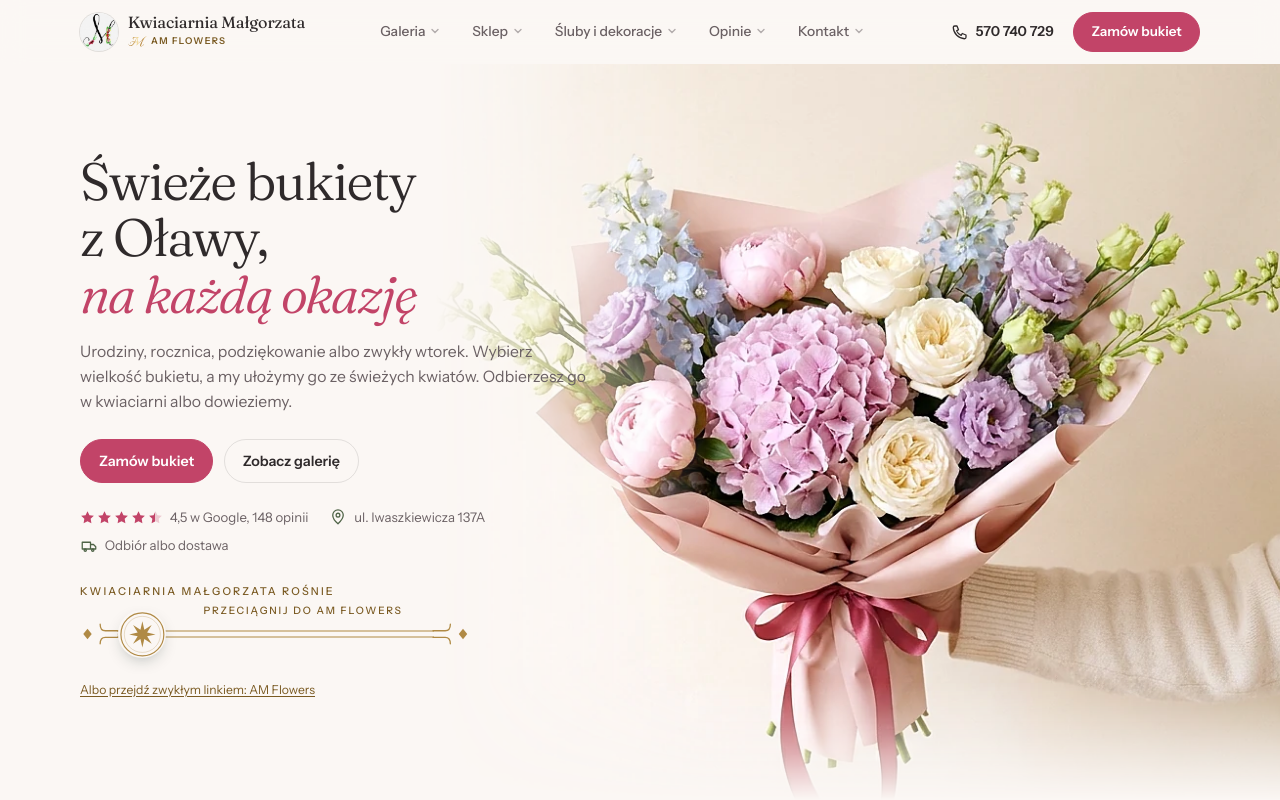
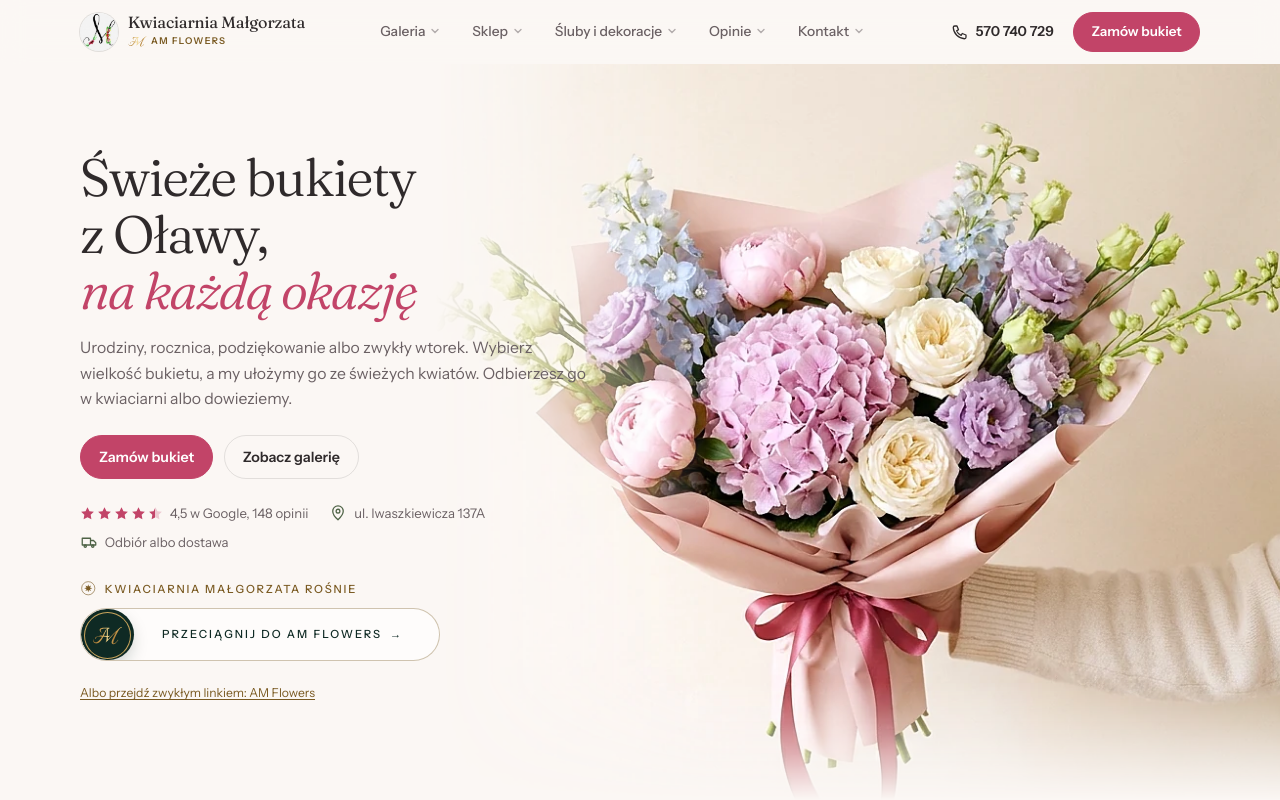
Before and after one commit to FabianAdrianW/Malgorzata_tests, a plain HTML site: page index.html in a window 1280 px wide. Shown: the top 800 px of the page. Drawn offline with Linux system fonts and the light colour scheme.

Commit message:
Revert "Suwak w stylu ornamentu z wizytówki: romby, zawinięcia, podwójna linia, uchwyt z gwiazdą"
This reverts commit d34af2fd6e01ff302aa0f06c340221c2f4e2608b.

```diff
--- a/am/am-swipe.css
+++ b/am/am-swipe.css
@@ -1,30 +1,22 @@
 /* AM Flowers · suwak przejścia (wpinany na stronę Kwiaciarni Małgorzata)
    Użycie: <div class="am-swipe" data-href="https://amflowers.pl/" data-asset-base="https://amflowers.pl/"></div> */
-.am-swipe{--g:#B08A45;--g2:#C9A45C;--g-text:#7A5A22;--em:#0F2A24;--em-d:#0A1E19;--iv:#F4EEE3;
-  display:flex;flex-direction:column;gap:.35rem;max-width:26rem;font-family:'Jost','Instrument Sans',system-ui,sans-serif}
-.am-swipe__label{margin:0;font-size:.72rem;font-weight:500;letter-spacing:.2em;text-transform:uppercase;color:var(--g-text)}
-/* tor: ornament z wizytówki położony poziomo (romb, zawinięcia, podwójna linia) */
-.am-swipe__track{--cap:2.5rem;--h:3.75rem;position:relative;height:var(--h);touch-action:pan-y;-webkit-tap-highlight-color:transparent;user-select:none;-webkit-user-select:none}
-.am-swipe__cap{position:absolute;top:50%;width:var(--cap);height:var(--cap);transform:translateY(-50%);fill:none;stroke:var(--g);stroke-width:1.4;stroke-linecap:round;overflow:visible}
-.am-swipe__cap .d{fill:var(--g);stroke:none}
-.am-swipe__cap.l{left:0}.am-swipe__cap.r{right:0}
-.am-swipe__rail{position:absolute;left:calc(var(--cap) - 1px);right:calc(var(--cap) - 1px);top:50%;height:7px;transform:translateY(-50%);border-block:1.4px solid var(--g)}
-.am-swipe__fill{position:absolute;left:0;top:50%;height:3px;transform:translateY(-50%);width:calc(var(--p,0) * var(--span,0px) + 1.5rem);background:linear-gradient(90deg,var(--g),var(--g2));border-radius:2px;opacity:calc(.25 + var(--p,0) * .75)}
-.am-swipe__hint{position:absolute;left:calc(var(--cap) + 3.75rem);right:var(--cap);top:-.2rem;text-align:center;font-size:.68rem;font-weight:500;letter-spacing:.18em;text-transform:uppercase;color:var(--g-text);opacity:calc(1 - var(--p,0) * 2.5);pointer-events:none;animation:amNudge 2.4s cubic-bezier(.22,1,.36,1) infinite}
-/* uchwyt: okrąg z gwiazdą */
-.am-swipe__handle{position:absolute;left:var(--cap);top:50%;width:3.25rem;height:3.25rem;margin-top:-1.625rem;padding:0;border:0;border-radius:50%;background:var(--bg,#FBF7F4);cursor:grab;touch-action:none;
-  transform:translateX(calc(var(--p,0) * var(--span,0px)));box-shadow:0 6px 18px -8px rgba(15,42,36,.45);transition:box-shadow .3s}
-.am-swipe__handle svg{width:100%;height:100%;display:block;overflow:visible;transform:rotate(calc(var(--p,0) * 180deg))}
-.am-swipe__handle .o{fill:none;stroke:var(--g);stroke-width:2.4}
-.am-swipe__handle .i{fill:none;stroke:var(--g);stroke-width:1;opacity:.55}
-.am-swipe__handle polygon{fill:var(--g)}
-.am-swipe__handle:hover{box-shadow:0 0 0 6px rgba(201,164,92,.15),0 6px 18px -8px rgba(15,42,36,.45)}
+.am-swipe{--g:#C9A45C;--g-text:#7A5A22;--em:#0F2A24;--em-d:#0A1E19;--iv:#F4EEE3;
+  display:flex;flex-direction:column;gap:.7rem;max-width:24rem;font-family:'Jost','Instrument Sans',system-ui,sans-serif}
+.am-swipe__label{display:flex;align-items:center;gap:.55rem;font-size:.75rem;font-weight:500;letter-spacing:.16em;text-transform:uppercase;color:var(--g-text);margin:0}
+.am-swipe__label svg{width:1.1rem;height:1.1rem;flex:none}
+.am-swipe__track{position:relative;height:3.5rem;border-radius:999px;border:1px solid rgba(122,90,34,.35);background:rgba(255,255,255,.65);overflow:hidden;touch-action:pan-y;-webkit-tap-highlight-color:transparent;user-select:none}
+.am-swipe__fill{position:absolute;inset:0 auto 0 0;width:calc(var(--p,0) * (100% - 3.5rem) + 3.5rem);background:var(--em);border-radius:999px}
+.am-swipe__fill:after{content:"";position:absolute;inset:auto 1.5rem 50% 1.75rem;height:5px;transform:translateY(50%);border-block:1px solid var(--g);opacity:calc(var(--p,0) * 1.4)}
+.am-swipe__hint{position:absolute;inset:0;display:flex;align-items:center;justify-content:center;padding-left:3rem;font-size:.75rem;font-weight:500;letter-spacing:.18em;text-transform:uppercase;color:var(--em);opacity:calc(1 - var(--p,0) * 2.2);pointer-events:none}
+.am-swipe__hint i{display:inline-block;margin-left:.5rem;font-style:normal;animation:amNudge 2.2s cubic-bezier(.22,1,.36,1) infinite}
+.am-swipe__handle{position:absolute;top:.25rem;left:.25rem;width:3rem;height:3rem;border-radius:50%;border:0;padding:0;background:var(--em);box-shadow:0 0 0 1px var(--g),0 6px 18px rgba(15,42,36,.28);display:grid;place-items:center;cursor:grab;transform:translateX(calc(var(--p,0) * (var(--w,0px) - 3.5rem)));touch-action:none}
+.am-swipe__handle img{width:2.1rem;height:auto;pointer-events:none}
 .am-swipe__handle:active{cursor:grabbing}
-.am-swipe__handle:focus-visible{outline:2px solid var(--g);outline-offset:4px}
-.am-swipe.is-back .am-swipe__handle,.am-swipe.is-back .am-swipe__fill,.am-swipe.is-back .am-swipe__handle svg{transition:transform .5s cubic-bezier(.34,1.3,.5,1),width .5s cubic-bezier(.34,1.3,.5,1)}
-.am-swipe.is-done .am-swipe__handle,.am-swipe.is-done .am-swipe__fill,.am-swipe.is-done .am-swipe__handle svg{transition:transform .35s cubic-bezier(.22,1,.36,1),width .35s cubic-bezier(.22,1,.36,1)}
+.am-swipe__handle:focus-visible{outline:2px solid var(--g);outline-offset:3px}
+.am-swipe.is-back .am-swipe__handle,.am-swipe.is-back .am-swipe__fill{transition:transform .45s cubic-bezier(.34,1.3,.5,1),width .45s cubic-bezier(.34,1.3,.5,1)}
+.am-swipe.is-done .am-swipe__handle,.am-swipe.is-done .am-swipe__fill{transition:transform .35s cubic-bezier(.22,1,.36,1),width .35s cubic-bezier(.22,1,.36,1)}
 .am-swipe__link{font-size:.8125rem;color:var(--g-text);text-underline-offset:.2em;align-self:flex-start;min-height:44px;display:inline-flex;align-items:center}
-@keyframes amNudge{0%,60%,100%{transform:none}30%{transform:translateX(.3rem)}}
+@keyframes amNudge{0%,60%,100%{transform:none}30%{transform:translateX(.35rem)}}
 
 /* kurtyna */
 .am-curtain{position:fixed;inset:0;z-index:9999;pointer-events:none;color:var(--iv,#F4EEE3)}
@@ -52,6 +44,6 @@
 .am-curtain.s3 .am-curtain__mark{opacity:1;transform:none}
 
 @media (prefers-reduced-motion:reduce){
-  .am-swipe__hint{animation:none}
+  .am-swipe__hint i{animation:none}
   .am-curtain *{transition:none!important}
 }
--- a/am/am-swipe.js
+++ b/am/am-swipe.js
@@ -11,14 +11,12 @@
     const href = root.dataset.href || 'https://amflowers.pl/';
     const base = root.dataset.assetBase || '';
     root.innerHTML = `
-      <p class="am-swipe__label" id="am-swipe-l">Kwiaciarnia Małgorzata rośnie</p>
+      <p class="am-swipe__label" id="am-swipe-l"><svg viewBox="0 0 110 110" aria-hidden="true"><circle cx="55" cy="55" r="44" fill="none" stroke="currentColor" stroke-width="4"/><path fill="currentColor" d="M55 28l4.6 15.9 14.5-8-8 14.5L82 55l-15.9 4.6 8 14.5-14.5-8L55 82l-4.6-15.9-14.5 8 8-14.5L28 55l15.9-4.6-8-14.5 14.5 8z"/></svg>Kwiaciarnia Małgorzata rośnie</p>
       <div class="am-swipe__track">
-        <svg class="am-swipe__cap l" viewBox="0 0 40 40" aria-hidden="true"><path d="M8 14.5l4.5 5.5-4.5 5.5-4.5-5.5z" class="d"/><path d="M40 16.5H27c-4 0-5.5-2.5-5.5-7M40 23.5H27c-4 0-5.5 2.5-5.5 7"/></svg>
-        <span class="am-swipe__rail" aria-hidden="true"><span class="am-swipe__fill"></span></span>
-        <svg class="am-swipe__cap r" viewBox="0 0 40 40" aria-hidden="true"><path d="M32 14.5l4.5 5.5-4.5 5.5-4.5-5.5z" class="d"/><path d="M0 16.5h13c4 0 5.5-2.5 5.5-7M0 23.5h13c4 0 5.5 2.5 5.5 7"/></svg>
-        <span class="am-swipe__hint" aria-hidden="true">Przeciągnij do AM Flowers</span>
+        <span class="am-swipe__fill" aria-hidden="true"></span>
+        <span class="am-swipe__hint" aria-hidden="true">Przeciągnij do AM Flowers<i>→</i></span>
         <button class="am-swipe__handle" type="button" role="slider" aria-labelledby="am-swipe-l" aria-valuemin="0" aria-valuemax="100" aria-valuenow="0" aria-valuetext="Przeciągnij w prawo albo naciśnij Enter, aby przejść do AM Flowers">
-          <svg viewBox="0 0 100 100" aria-hidden="true"><circle cx="50" cy="50" r="44" class="o"/><circle cx="50" cy="50" r="37" class="i"/><polygon points="50.0,23.0 54.0,40.3 69.1,30.9 59.7,46.0 77.0,50.0 59.7,54.0 69.1,69.1 54.0,59.7 50.0,77.0 46.0,59.7 30.9,69.1 40.3,54.0 23.0,50.0 40.3,46.0 30.9,30.9 46.0,40.3"/></svg>
+          <img src="${base}logo/am-monogram-gold.svg" alt="" width="1233" height="720">
         </button>
       </div>
       <a class="am-swipe__link" href="${href}">Albo przejdź zwykłym linkiem: AM Flowers</a>`;
@@ -26,8 +24,7 @@
     const handle = root.querySelector('.am-swipe__handle');
     let p = 0, dragging = false, startX = 0, startP = 0, done = false;
 
-    const span = () => track.clientWidth - handle.offsetWidth - 2 * handle.offsetLeft;
-    const setW = () => root.style.setProperty('--span', span() + 'px');
+    const setW = () => root.style.setProperty('--w', track.clientWidth + 'px');
     setW(); new ResizeObserver(setW).observe(track);
     const set = v => { p = Math.max(0, Math.min(1, v)); root.style.setProperty('--p', p.toFixed(4)); handle.setAttribute('aria-valuenow', Math.round(p * 100)); };
     const back = () => { root.classList.add('is-back'); set(0); setTimeout(() => root.classList.remove('is-back'), 460); };
@@ -44,7 +41,8 @@
     });
     handle.addEventListener('pointermove', e => {
       if (!dragging) return;
-      set(startP + (e.clientX - startX) / span());
+      const span = track.clientWidth - track.clientHeight;
+      set(startP + (e.clientX - startX) / span);
     });
     const end = () => {
       if (!dragging) return; dragging = false;
--- a/index.html
+++ b/index.html
@@ -573,7 +573,7 @@ h2{font-size:clamp(1.7rem,2.7vw,2.35rem)}
 .am-sig-foot img{height:14px;width:auto}
 .hero .am-swipe{margin-top:1.8rem}
 </style>
-<link rel="stylesheet" href="am/am-swipe.css?v=2">
+<link rel="stylesheet" href="am/am-swipe.css?v=3">
 </head>
 <body>
 <a class="skip" href="#main">Przejdź do treści</a>
@@ -986,6 +986,6 @@ restart();
     links.forEach(a=>a.addEventListener('click',()=>{nav.classList.remove('is-open');bg.setAttribute('aria-expanded','false')}))}
 })();
 </script>
-<script src="am/am-swipe.js?v=2" defer></script>
+<script src="am/am-swipe.js?v=3" defer></script>
 </body>
 </html>
```
Also changed, not shown: polityka-prywatnosci.html (+2 -2 lines).
